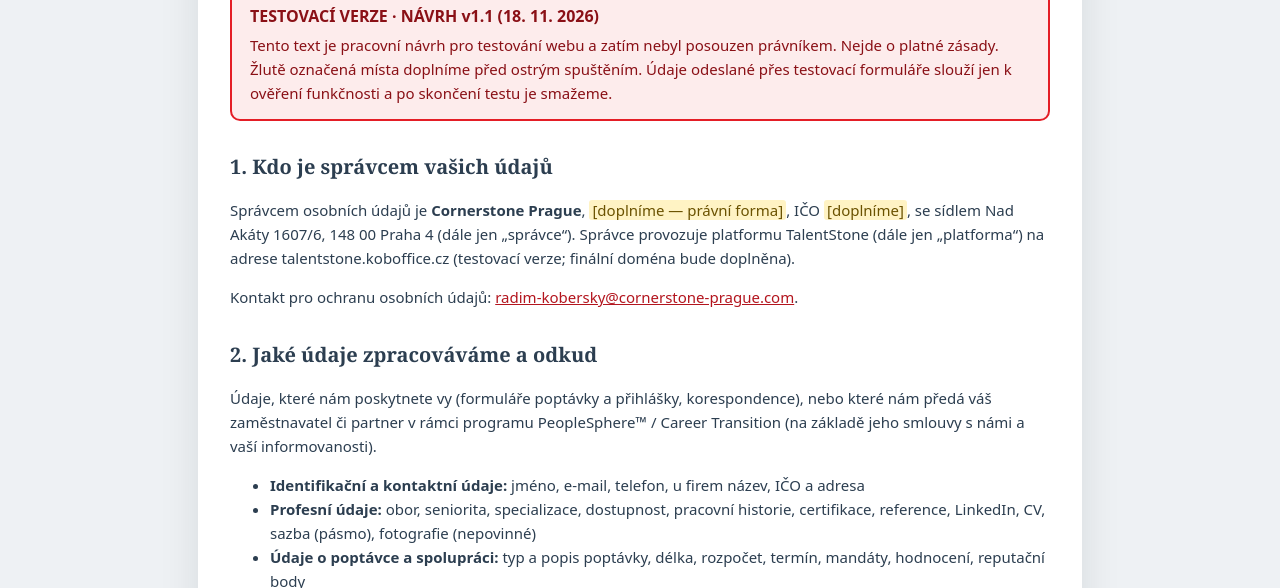
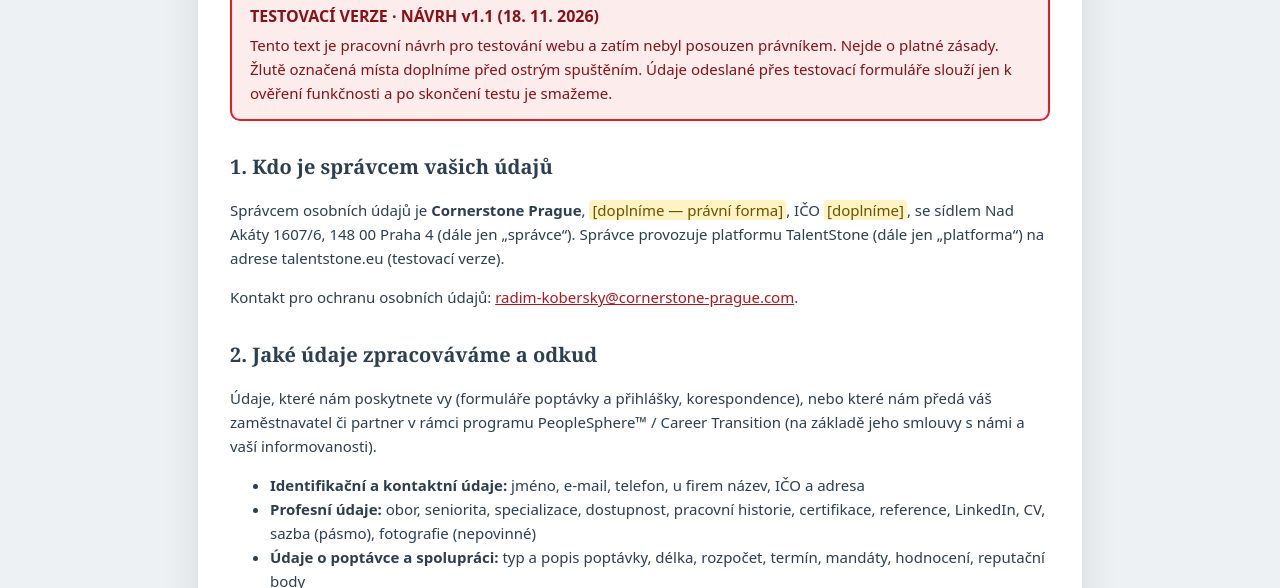
Before and after one commit to RKCobi/talentstone-web, a plain HTML site: page zpco.html in a window 1280 px wide. Shown: the part 163-751 px from the top of the page. Drawn offline with Linux system fonts and the light colour scheme.

Commit message:
Doména: přesun testovacího webu na talentstone.eu
CNAME, README a zmínky v index.html a zpco.html. Testovací režim (noindex, lišta) beze změny.

Co-Authored-By: Claude Opus 5.5 <noreply@anthropic.com>
Claude-Session: https://claude.ai/code/session_01Bv31xbumSJwSNi99yit4Qm

```diff
--- a/zpco.html
+++ b/zpco.html
@@ -28,7 +28,7 @@
   <h1>Zásady zpracování osobních údajů</h1>
   <div class="test"><b>TESTOVACÍ VERZE · NÁVRH v1.1 (18. 11. 2026)</b>Tento text je pracovní návrh pro testování webu a zatím nebyl posouzen právníkem. Nejde o platné zásady. Žlutě označená místa doplníme před ostrým spuštěním. Údaje odeslané přes testovací formuláře slouží jen k ověření funkčnosti a po skončení testu je smažeme.</div>
 <h3>1. Kdo je správcem vašich údajů</h3>
-<p>Správcem osobních údajů je <strong>Cornerstone Prague</strong>, <mark>[doplníme — právní forma]</mark>, IČO <mark>[doplníme]</mark>, se sídlem Nad Akáty 1607/6, 148 00 Praha 4 (dále jen „správce“). Správce provozuje platformu TalentStone (dále jen „platforma“) na adrese talentstone.koboffice.cz (testovací verze; finální doména bude doplněna).</p>
+<p>Správcem osobních údajů je <strong>Cornerstone Prague</strong>, <mark>[doplníme — právní forma]</mark>, IČO <mark>[doplníme]</mark>, se sídlem Nad Akáty 1607/6, 148 00 Praha 4 (dále jen „správce“). Správce provozuje platformu TalentStone (dále jen „platforma“) na adrese talentstone.eu (testovací verze).</p>
 <p>Kontakt pro ochranu osobních údajů: <a href="mailto:radim-kobersky@cornerstone-prague.com">radim-kobersky@cornerstone-prague.com</a>.</p>
 <h3>2. Jaké údaje zpracováváme a odkud</h3>
 <p>Údaje, které nám poskytnete vy (formuláře poptávky a přihlášky, korespondence), nebo které nám předá váš zaměstnavatel či partner v rámci programu PeopleSphere™ / Career Transition (na základě jeho smlouvy s námi a vaší informovanosti).</p>
```
Also changed, not shown: index.html (+1 -1 lines), 2 other files.
